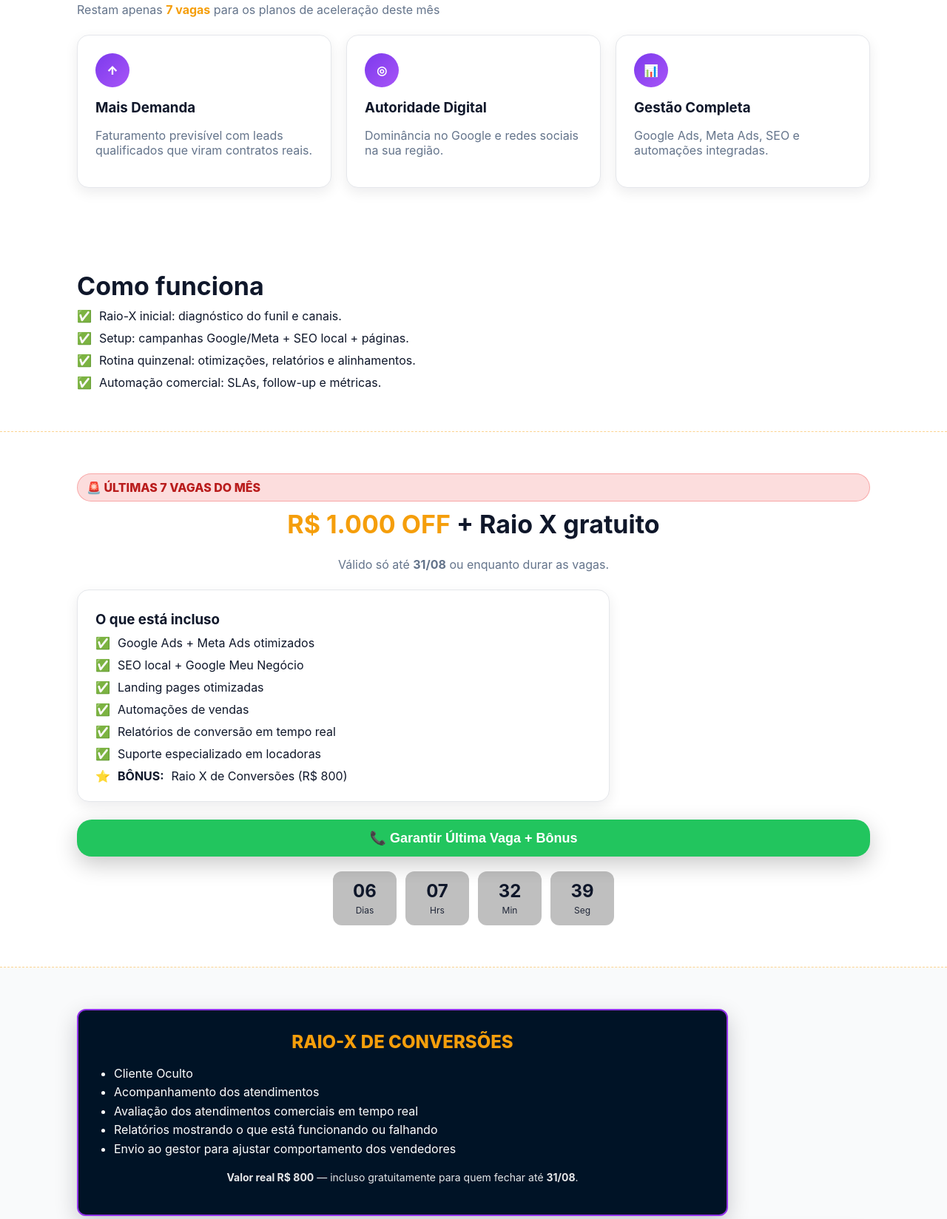
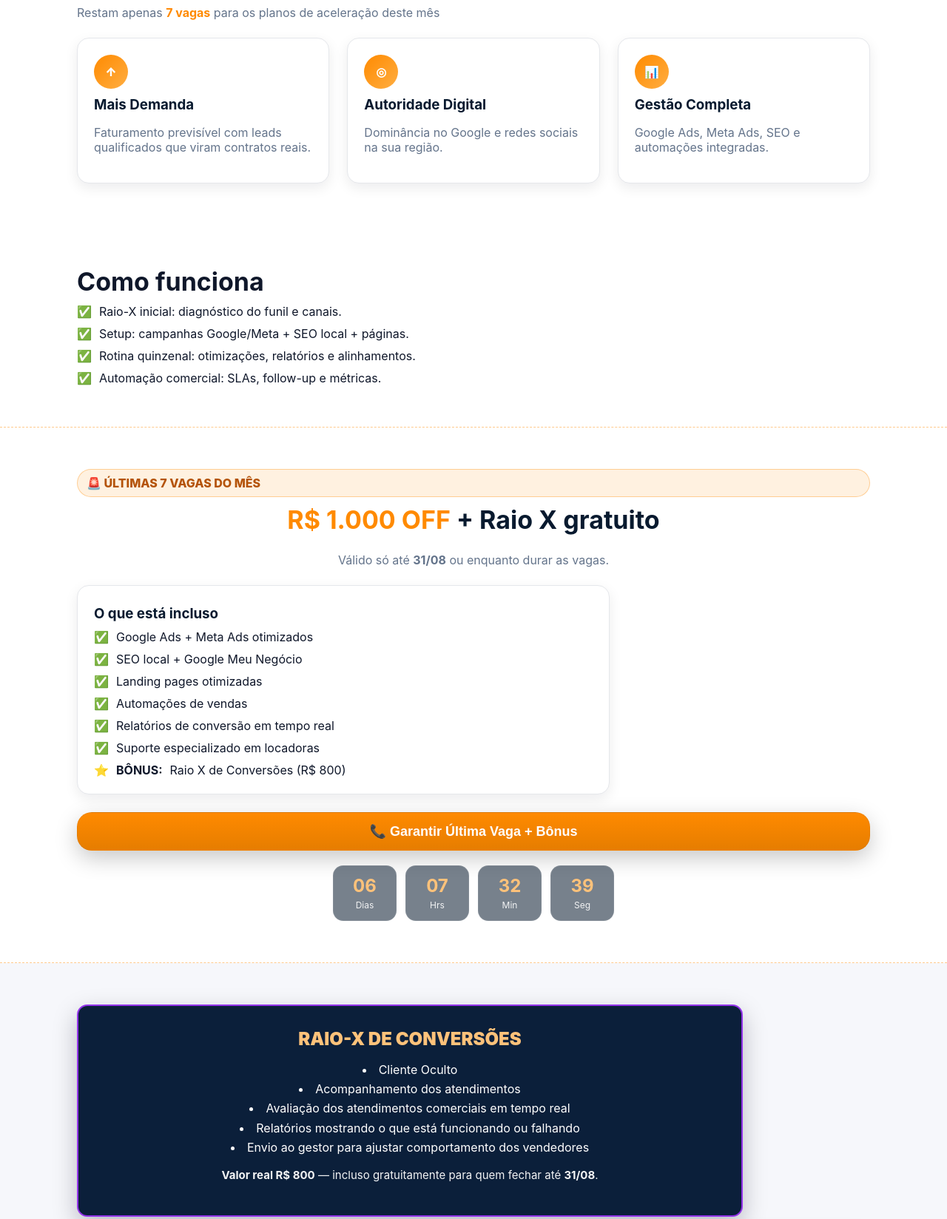
Before and after one commit to analuizamorais106-sketch/LPPROMO, a plain HTML site: page index.html in a window 1280 px wide. Shown: the part 776-2424 px from the top of the page at 74% size. Drawn offline with Linux system fonts and the light colour scheme.

Commit message:
Update index.html

```diff
--- a/index.html
+++ b/index.html
@@ -7,19 +7,26 @@
   <meta name="description" content="R$ 1.000 OFF + Raio X gratuito. Planos de aceleração para locadoras de máquinas e equipamentos. Últimas vagas do mês.">
 
   <style>
-    /* ===== Design tokens ===== */
+    /* ====== Brand tokens (AZUL + LARANJA) ====== */
     :root{
       --container: 1120px;
-      --space-1: 4px;  --space-2: 8px;  --space-3: 12px; --space-4: 16px;
-      --space-5: 20px; --space-6: 24px; --space-7: 28px; --space-8: 32px;
-      --space-9: 40px; --space-10: 48px; --space-12: 56px; --space-14: 64px;
-      --round: 12px; --round-lg: 16px; --round-xl: 20px;
 
-      --bg1:#1a2a6c; --bg2:#b21f1f; --bg3:#fdbb2d;
-      --primary:#7c3aed; --accent:#ff9d00; --success:#22c55e; --warning:#f59e0b; --danger:#ef4444;
-      --ink:#0f172a; --muted:#64748b; --card:#ffffff;
+      /* espaçamentos */
+      --space-2: 8px; --space-3: 12px; --space-4: 16px; --space-5: 20px;
+      --space-6: 24px; --space-7: 28px; --space-8: 32px; --space-10: 48px; --space-12: 56px; --space-14: 64px;
+
+      /* marca */
+      --navy-900:#081a2f;     /* fundo principal */
+      --navy-800:#0b1f3a;     /* tons de cards escuros */
+      --navy-700:#0f2747;
+      --orange-500:#ff8a00;   /* destaque/cta */
+      --orange-600:#e67d00;
+      --orange-300:#ffc27a;
+
+      --ink:#0f172a; --muted:#64748b; --white:#ffffff;
       --shadow: 0 10px 30px rgba(0,0,0,.22);
       --shadow-soft: 0 6px 18px rgba(2,6,23,.08);
+      --radius: 12px; --radius-lg: 16px; --radius-xl: 20px;
     }
 
     /* ===== Base ===== */
@@ -28,101 +35,110 @@
     body{
       margin:0;
       font-family: Inter, system-ui, -apple-system, Segoe UI, Roboto, Arial, sans-serif;
-      background: linear-gradient(135deg,var(--bg1),var(--bg2) 60%,var(--bg3));
+      background: radial-gradient(1200px 600px at 15% -10%, rgba(255,138,0,.25), transparent 60%),
+                  radial-gradient(1200px 600px at 85% 110%, rgba(255,138,0,.20), transparent 60%),
+                  linear-gradient(135deg,var(--navy-900),var(--navy-700) 60%, var(--orange-300));
       color:#fff;
     }
     .container{max-width:var(--container);margin:0 auto;padding:0 var(--space-6)}
     .center{display:flex;justify-content:center;text-align:center}
 
-    /* ===== Hero ===== */
+    /* ===== Hero (sem imagem) ===== */
     .hero{padding: var(--space-14) 0 var(--space-12)}
     .badge{
-      display:inline-flex;gap:var(--space-3);align-items:center;
-      padding: var(--space-2) var(--space-4);
-      border-radius: 999px;
-      border:1px solid rgba(255,255,255,.22);
+      display:inline-flex;gap:10px;align-items:center;
+      padding: 6px 14px;border-radius:999px;
+      border:1px solid rgba(255,255,255,.18);
       background: rgba(255,255,255,.08);
-      font-weight:700; font-size: 14px;
+      font-weight:700; font-size:14px;
     }
     .headline{
-      margin: var(--space-6) 0 var(--space-3);
-      line-height:1.05; font-weight: 900;
-      font-size: 38px;
-      text-wrap: balance;
+      margin: 22px 0 10px; line-height:1.05; font-weight:900;
+      font-size: 40px; text-wrap:balance;
     }
     @media(min-width:768px){ .headline{font-size:56px} }
-    .accent{color:#FFC82C}
+    .accent{color:var(--orange-300)}
     .lead{font-size:18px;opacity:.95;margin:0 0 var(--space-6)}
     @media(min-width:768px){ .lead{font-size:22px} }
 
     .note{
       margin: var(--space-6) auto var(--space-4);
-      background: rgba(34,197,94,.16);
-      border:1px solid rgba(34,197,94,.35);
-      padding: var(--space-5);
-      border-radius: var(--round-lg);
-      max-width: 640px;
+      background: rgba(255,138,0,.12);
+      border:1px solid rgba(255,138,0,.35);
+      padding: var(--space-6);
+      border-radius: var(--radius-lg);
+      max-width: 680px;
       text-align:left;
     }
+
+    /* CTA agora em LARANJA */
     .cta{
       display:inline-flex;gap:10px;align-items:center;justify-content:center;
-      background:var(--success); border:none; color:#fff;
-      padding: 14px 28px; border-radius: var(--round-xl);
+      background: linear-gradient(180deg, var(--orange-500), var(--orange-600));
+      border:1px solid rgba(0,0,0,.05);
+      color:#fff; padding:14px 28px; border-radius: var(--radius-xl);
       font-weight:800; font-size:18px; cursor:pointer; box-shadow: var(--shadow);
+      transition: transform .06s ease-in-out, filter .2s;
     }
+    .cta:hover{ filter:brightness(.97); transform: translateY(-1px); }
+
     .below-cta{margin-top: var(--space-4); opacity:.85}
 
-    /* ===== Timer ===== */
+    /* ===== Timer com cartela navy ===== */
     .timer{display:flex;gap:var(--space-3);margin-top: var(--space-5);flex-wrap:wrap;justify-content:center}
     .tbox{
-      background: rgba(0,0,0,.25);
-      padding: var(--space-3) var(--space-4);
-      border-radius: var(--round);
-      min-width: 86px; text-align:center;
+      background: rgba(8,26,47,.55);
+      padding: 12px 16px; border-radius: 14px; min-width: 86px; text-align:center;
+      border:1px solid rgba(255,255,255,.08);
+      color: #fff;
     }
-    .tbox b{display:block;font-size:24px}
+    .tbox b{display:block;font-size:24px;color:var(--orange-300)}
     .tbox span{font-size:12px;opacity:.9}
 
     /* ===== Blocks ===== */
     section.block{background:#fff;color:var(--ink)}
     .block .container{padding: var(--space-12) var(--space-6)}
-    .title{font-size:28px;margin:0 0 var(--space-2)}
+    .title{font-size:28px;margin:0 0 8px}
     @media(min-width:768px){ .title{font-size:34px} }
     .muted{color:var(--muted)}
-    .cards{display:grid;grid-template-columns:1fr;gap:var(--space-5);margin-top: var(--space-6)}
+    .cards{display:grid;grid-template-columns:1fr;gap:var(--space-6);margin-top: var(--space-6)}
     @media(min-width:900px){ .cards{grid-template-columns:repeat(3,1fr)} }
     .card{
       background:#fff;border:1px solid #e5e7eb;border-radius: 16px;
-      padding: var(--space-6);box-shadow: var(--shadow-soft); height:100%;
+      padding: 22px; box-shadow: var(--shadow-soft); height:100%;
     }
     .icon{
-      width:46px;height:46px;border-radius:999px;margin-bottom: var(--space-4);
+      width:46px;height:46px;border-radius:999px;margin-bottom: 10px;
       display:flex;align-items:center;justify-content:center;
-      background: linear-gradient(135deg,#7c3aed,#a855f7); color:#fff; font-weight:900;
+      background: linear-gradient(135deg,var(--orange-500),#ffae42); color:#fff; font-weight:900;
     }
 
-    /* ===== Offer strip ===== */
-    .strip{background: rgba(245,158,11,.08); border-top:1px dashed rgba(245,158,11,.45); border-bottom:1px dashed rgba(245,158,11,.45)}
+    /* ===== Offer strip (navy + orange) ===== */
+    .strip{
+      background: linear-gradient(180deg, #f8fafc, #f1f5f9);
+      border-top:1px dashed rgba(255,138,0,.45);
+      border-bottom:1px dashed rgba(255,138,0,.45)
+    }
     .chip{
       display:inline-flex;align-items:center;gap:8px;padding:8px 12px;border-radius:999px;
-      background:rgba(239,68,68,.18);border:1px solid rgba(239,68,68,.35);font-weight:800;color:#b91c1c
+      background:rgba(255,138,0,.12);border:1px solid rgba(255,138,0,.35);font-weight:800;color:#b45309
     }
     .list{display:grid;grid-template-columns:1fr;gap:10px}
     .li{display:flex;gap:10px;align-items:flex-start}
-    .check{color:#16a34a}
+    .check{color:#0ea5e9}
 
     /* ===== FAQ / Footer ===== */
     .faq{display:grid;grid-template-columns:1fr;gap:12px;margin-top: var(--space-6)}
     @media(min-width:900px){ .faq{grid-template-columns:1fr 1fr} }
     details{background:#fff;border:1px solid #e5e7eb;border-radius: 12px;padding: var(--space-4)}
     summary{cursor:pointer;font-weight:700}
-    footer{background:#0b1220;color:#d1d5db}
+    footer{background:var(--navy-900);color:#d1d5db}
     footer .container{padding: var(--space-10) var(--space-6); text-align:center}
   </style>
 </head>
 <body>
 
-  <!-- HERO (imagem removida) -->
+  <!-- HERO -->
   <section class="hero">
     <div class="container center" style="flex-direction:column;align-items:center">
       <div class="badge">🔥 ÚLTIMA CHANCE DO MÊS — SÓ ATÉ 31/08</div>
@@ -131,8 +147,8 @@
       <p class="lead">Planos de <b class="accent">aceleração</b> para locadoras de máquinas e equipamentos</p>
 
       <div class="note">
-        <p style="margin:0 0 6px 0;font-weight:800">🎯 <span style="color:#16a34a">BÔNUS EXCLUSIVO:</span> Fechou hoje?</p>
-        <p style="margin:0">Ganha nosso <b>Raio X de Conversões</b> gratuito (valor R$ 800)</p>
+        <p style="margin:0 0 6px 0;font-weight:800;color:var(--orange-300)">🎯 BÔNUS EXCLUSIVO: Fechou hoje?</p>
+        <p style="margin:0;color:#fff">Ganha nosso <b>Raio X de Conversões</b> gratuito (valor R$ 800)</p>
       </div>
 
       <button class="cta" onclick="window.open('https://wa.me/5511999999999?text=Olá! Quero garantir minha vaga com desconto de R$ 1.000 + upgrade gratuito do Raio X de Conversões. Fechando hoje!','_blank')">
@@ -146,23 +162,23 @@
   <!-- BENEFÍCIOS -->
   <section class="block">
     <div class="container">
-      <h2 class="title">Por que escolher a <span style="color:var(--primary)">ODuo</span>?</h2>
-      <p class="muted">Restam apenas <b style="color:var(--warning)">7 vagas</b> para os planos de aceleração deste mês</p>
+      <h2 class="title">Por que escolher a <span style="color:var(--orange-500)">ODuo</span>?</h2>
+      <p class="muted">Restam apenas <b style="color:var(--orange-500)">7 vagas</b> para os planos de aceleração deste mês</p>
 
       <div class="cards">
         <div class="card">
           <div class="icon">↑</div>
-          <h3 style="margin:.25rem 0 .5rem 0">Mais Demanda</h3>
+          <h3 style="margin:.25rem 0 .5rem 0;color:var(--navy-900)">Mais Demanda</h3>
           <p class="muted">Faturamento previsível com leads qualificados que viram contratos reais.</p>
         </div>
         <div class="card">
           <div class="icon">◎</div>
-          <h3 style="margin:.25rem 0 .5rem 0">Autoridade Digital</h3>
+          <h3 style="margin:.25rem 0 .5rem 0;color:var(--navy-900)">Autoridade Digital</h3>
           <p class="muted">Dominância no Google e redes sociais na sua região.</p>
         </div>
         <div class="card">
           <div class="icon">📊</div>
-          <h3 style="margin:.25rem 0 .5rem 0">Gestão Completa</h3>
+          <h3 style="margin:.25rem 0 .5rem 0;color:var(--navy-900)">Gestão Completa</h3>
           <p class="muted">Google Ads, Meta Ads, SEO e automações integradas.</p>
         </div>
       </div>
@@ -186,11 +202,11 @@
   <section class="block strip">
     <div class="container center" style="flex-direction:column">
       <div class="chip">🚨 ÚLTIMAS 7 VAGAS DO MÊS</div>
-      <h2 class="title" style="margin-top:10px"><span style="color:var(--warning)">R$ 1.000 OFF</span> + Raio X gratuito</h2>
+      <h2 class="title" style="margin-top:10px;color:var(--navy-900)"><span style="color:var(--orange-500)">R$ 1.000 OFF</span> + Raio X gratuito</h2>
       <p class="muted" style="margin-bottom:var(--space-6)">Válido só até <b>31/08</b> ou enquanto durar as vagas.</p>
 
       <div class="card" style="max-width:720px;text-align:left">
-        <h3 style="margin:4px 0 10px 0">O que está incluso</h3>
+        <h3 style="margin:4px 0 10px 0;color:var(--navy-900)">O que está incluso</h3>
         <div class="list">
           <div class="li"><span class="check">✅</span>Google Ads + Meta Ads otimizados</div>
           <div class="li"><span class="check">✅</span>SEO local + Google Meu Negócio</div>
@@ -198,7 +214,7 @@
           <div class="li"><span class="check">✅</span>Automações de vendas</div>
           <div class="li"><span class="check">✅</span>Relatórios de conversão em tempo real</div>
           <div class="li"><span class="check">✅</span>Suporte especializado em locadoras</div>
-          <div class="li"><span class="check" style="color:var(--warning)">⭐</span><b>BÔNUS:</b> Raio X de Conversões (R$ 800)</div>
+          <div class="li"><span class="check">⭐</span><b>BÔNUS:</b> Raio X de Conversões (R$ 800)</div>
         </div>
       </div>
 
@@ -211,21 +227,21 @@
     </div>
   </section>
 
-  <!-- BÔNUS DESTACADO (layout do print) -->
-  <section class="block" style="background:#f9fafb">
+  <!-- BÔNUS DESTACADO (centralizado) -->
+  <section class="block" style="background:#f6f7fb">
     <div class="container center" style="flex-direction:column">
 
       <div style="
-        width:100%;max-width:880px;text-align:left;background:#001326;
-        border:2px solid #9333ea;border-radius:12px;
-        box-shadow:0 10px 30px rgba(2,6,23,.2);
-        padding:28px 24px;position:relative;overflow:hidden;color:#fff">
+        width:100%;max-width:900px;text-align:center;background:var(--navy-800);
+        border:2px solid #9333ea;border-radius:14px;
+        box-shadow:0 12px 32px rgba(2,6,23,.25);
+        padding:30px 26px;position:relative;overflow:hidden;color:#fff">
 
-        <h2 style="margin:0 0 12px 0;text-align:center;font-weight:800;color:#f59e0b">
-          RAIO-X DE CONVERSÕES
-        </h2>
+        <h2 style="margin:0 0 14px 0;font-weight:900;color:var(--orange-300)">RAIO-X DE CONVERSÕES</h2>
 
-        <ul style="list-style:disc;padding-left:24px;line-height:1.6;font-size:16px">
+        <ul style="
+          list-style:disc; list-style-position: inside;
+          padding-left:0; margin:0 auto 14px; line-height:1.65; font-size:16px; max-width:760px; text-align:center;">
           <li>Cliente Oculto</li>
           <li>Acompanhamento dos atendimentos</li>
           <li>Avaliação dos atendimentos comerciais em tempo real</li>
@@ -233,7 +249,7 @@
           <li>Envio ao gestor para ajustar comportamento dos vendedores</li>
         </ul>
 
-        <p style="margin-top:14px;font-size:14px;opacity:.9;text-align:center">
+        <p style="margin-top:10px;font-size:15px;opacity:.95">
           <b>Valor real R$ 800</b> — incluso gratuitamente para quem fechar até <b>31/08</b>.
         </p>
       </div>
@@ -271,13 +287,8 @@
 
   <script>
     // Contagem regressiva até 31/08/2025 23:59:59 (America/Sao_Paulo)
-    // Ajuste simples de fuso: -03:00 (UTC-3)
     const target = new Date(Date.UTC(2025,7,31,23+3,59,59));
-    const timers = [
-      document.getElementById('timer'),
-      document.getElementById('timer2'),
-      document.getElementById('timer3')
-    ];
+    const timers = [document.getElementById('timer'), document.getElementById('timer2'), document.getElementById('timer3')];
     const fmt = n => String(n).padStart(2,'0');
 
     function render(ms){
@@ -293,8 +304,8 @@
         <div class="tbox"><b>${fmt(sec)}</b><span>Seg</span></div>`;
       timers.forEach(el=>{ if(el) el.innerHTML = html; });
     }
-    function tick(){ render(target - new Date()); }
-    tick(); setInterval(tick,1000);
+    render(target - new Date());
+    setInterval(()=>render(target - new Date()),1000);
   </script>
 </body>
 </html>
```
